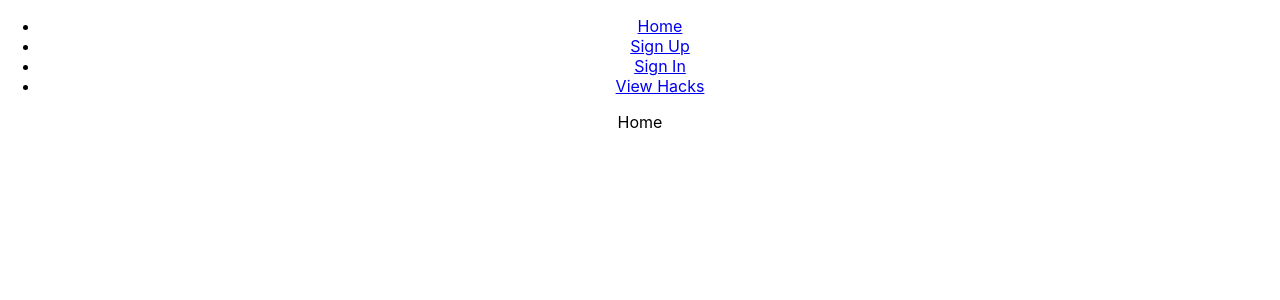
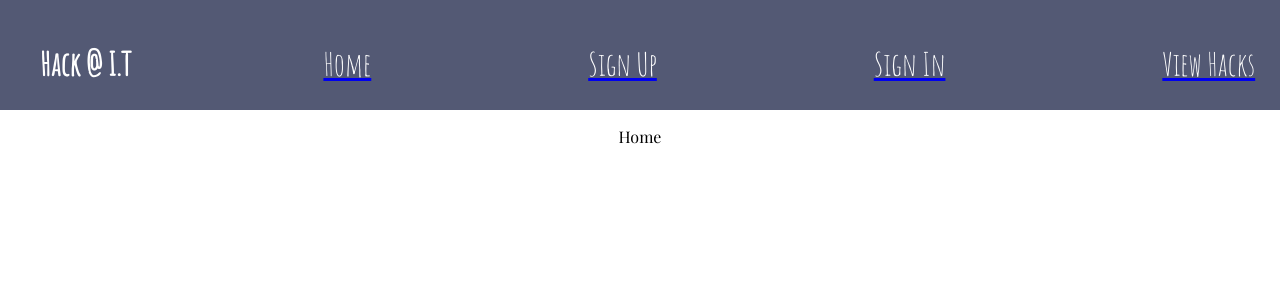
Before and after one commit to Bw-ft-how-to-5/Front-end, a React (Create React App) app in the folder hack/: page / in a window 1280 px wide. Shown: the top 300 px of the page. Built offline with nearby package versions, Linux system fonts and the light colour scheme.

Commit message:
added style

```diff
--- a/hack/public/index.html
+++ b/hack/public/index.html
@@ -5,6 +5,7 @@
     <link rel="icon" href="%PUBLIC_URL%/favicon.ico" />
     <meta name="viewport" content="width=device-width, initial-scale=1" />
     <meta name="theme-color" content="#000000" />
+    <link href="https://fonts.googleapis.com/css?family=Amatic+SC|Playfair+Display&display=swap" rel="stylesheet">
     <meta
       name="description"
       content="Web site created using create-react-app"
--- a/hack/src/App.css
+++ b/hack/src/App.css
@@ -36,3 +36,17 @@
     transform: rotate(360deg);
   }
 }
+.search{
+  display: flex;
+  justify-content: center;
+  align-items: flex-end;
+}
+.search input {
+  width: 500px;
+  height: 50px;
+  margin: 0.5rem;
+  border: 2px solid black;
+  font-size: 20px;
+ text-align: center;
+
+}
--- a/hack/src/components/AppRouterAP.js
+++ b/hack/src/components/AppRouterAP.js
@@ -4,29 +4,68 @@ import SignUpAP from "./SignUpAP"
 import SignInAP from "./SignInAP"
 import Home from "./HomeAP"
 import HackLists from "./HacksListsAP"
+import styled from "styled-components"
+
+const Div = styled.div `
+background-color:#535974;
+padding-top:0.2px;
+
+
+`
+const Li = styled.li `
+list-style-type:none;
+font-family: 'Amatic SC';
+font-size:2rem;
+color:white;
+margin-right:2%;
+
+
+`
+
+const Ul = styled.ul `
+display:flex;
+justify-content:space-between;
+align-items:center;
+`
+
+const A = styled.a `
+color:white;
+
+`
+
+const H2 = styled.h2 `
+color:white;
+display:flex;
+
+font-size:2rem;
+`
 
 function AppRouter() {
     return(
 <Router>
-    <div>
+    <Div>
      <nav>
-         <ul>
-             <li>
-                 <Link to  = "/">Home</Link>
-             </li>
-             <li>
-                <Link to = './signup'>Sign Up</Link>
-             </li>
+         <div>
 
-             <li>
-                <Link to = './signin'>Sign In</Link>
-             </li>
-            <li>
-                <Link to = './hacks'>View Hacks</Link>
-            </li>
-         </ul>
+        </div>
+         <Ul>
+         <H2>Hack @ I.T</H2>
+             <Li>
+                 <Link to  = "/"><A>Home</A></Link>
+             </Li>
+             <Li>
+                <Link to = './signup'><A>Sign Up</A></Link>
+             </Li>
+
+             <Li>
+                <Link to = './signin'><A>Sign In</A></Link>
+             </Li>
+            <Li>
+                <Link to = './hacks'><A>View Hacks</A></Link>
+            </Li>
+         </Ul>
      </nav>
-    </div>
+    </Div>
 <Switch>
 
 <Route  path = '/signin' component = {SignInAP}/>
--- a/hack/src/components/HackCardsAP.js
+++ b/hack/src/components/HackCardsAP.js
@@ -1,21 +1,22 @@
 import React from "react";
 import styled from "styled-components"
 import { Col  } from "reactstrap";
+import img from "../imgs/placeholderimg.png"
 
   const CardStyle = styled.div `
   margin:5%;
-  background:black;
+  background:#535974;
   border-radius:20px;
   display:flex;
   justify-content:center;
   align-items:center;
-  margin:5%;
+  margin:2% 10%;
   flex-direction:row-reverse;
   `
 
 
   const Name = styled.p `
-  color:#32CD32;
+  color:white;
 
   font-weight:bold;
   font-size:2rem;
@@ -23,7 +24,7 @@ import { Col  } from "reactstrap";
   `
 
   const Info = styled.p `
-  color:#32CD32;
+  color:white;
   font-size:2rem;
 
 
@@ -41,14 +42,14 @@ const HackCards = ({ characters }) => {
       <Col xs="6" md="4" xl="3">
         <CardStyle >
           <Div>
-          <Name>Name: {characters.name}</Name>
-            <Info>Status: {characters.status}</Info>
+          <Name>{characters.title}</Name>
+            <Info>{characters.description}</Info>
 
-            <Info>Species: {characters.species} </Info>
+
             </Div>
 
             <Div>
-            <Info> <img src = {characters.image} ALT = "BLAH"/> </Info>
+            <Info> <img src = {img} ALT = "BLAH"/> </Info>
             </Div>
 
 
--- a/hack/src/components/HacksListsAP.js
+++ b/hack/src/components/HacksListsAP.js
@@ -27,11 +27,11 @@ export default function HackLists () {
 
     useEffect (() => {
 
-axios.get("https://cors-anywhere.herokuapp.com/https://rickandmortyapi.com/api/character/")
+axios.get("https://howto5.herokuapp.com/api/study/")
 .then(response => {
     console.log(response);
-    const characters = response.data.results.filter(character =>
-      character.name.toLowerCase().includes(query.toLowerCase())
+    const characters = response.data.filter(character =>
+      character.title.toLowerCase().includes(query.toLowerCase())
     );
 
     setData(characters);
@@ -43,7 +43,7 @@ setQuery(event.target.value);
 };
 return (
 <div>
-  <Form>
+  <form className="search">
     <Input
       type="text"
       onChange={handleInputChange}
@@ -51,10 +51,10 @@ return (
       name="name"
       tabIndex="0"
       className="prompt search-name"
-      placeholder="search by name"
+      placeholder="search by title"
       autoComplete="off"
     />
-  </Form>
+  </form>
 <div>
         <Container>
         <Row>
--- a/hack/src/index.css
+++ b/hack/src/index.css
@@ -11,3 +11,10 @@ code {
   font-family: source-code-pro, Menlo, Monaco, Consolas, 'Courier New',
     monospace;
 }
+
+html, body {
+  font-family: 'Playfair Display';
+}
+h1, h2, h3, h4, h5 {
+  font-family: 'Amatic SC';
+}
```
Also changed, not shown: hack/src/imgs/placeholderimg.png (added).
